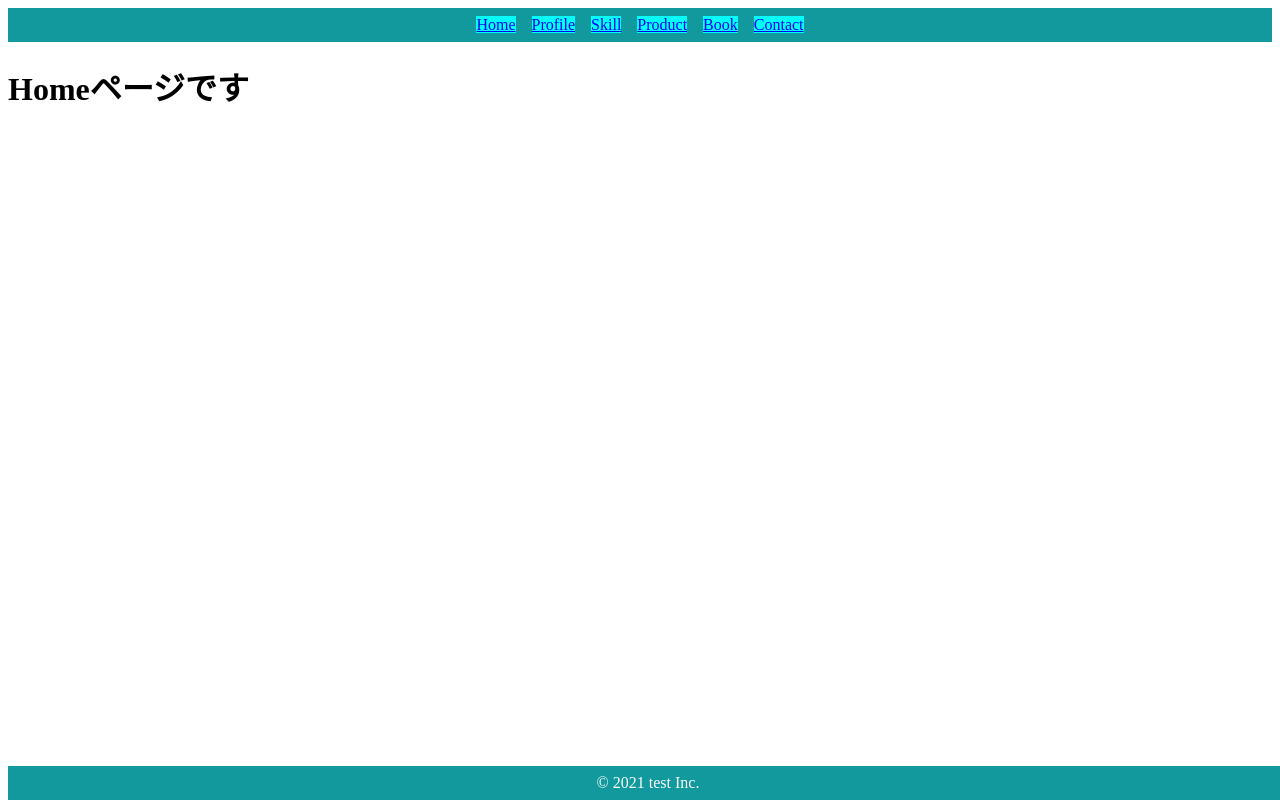
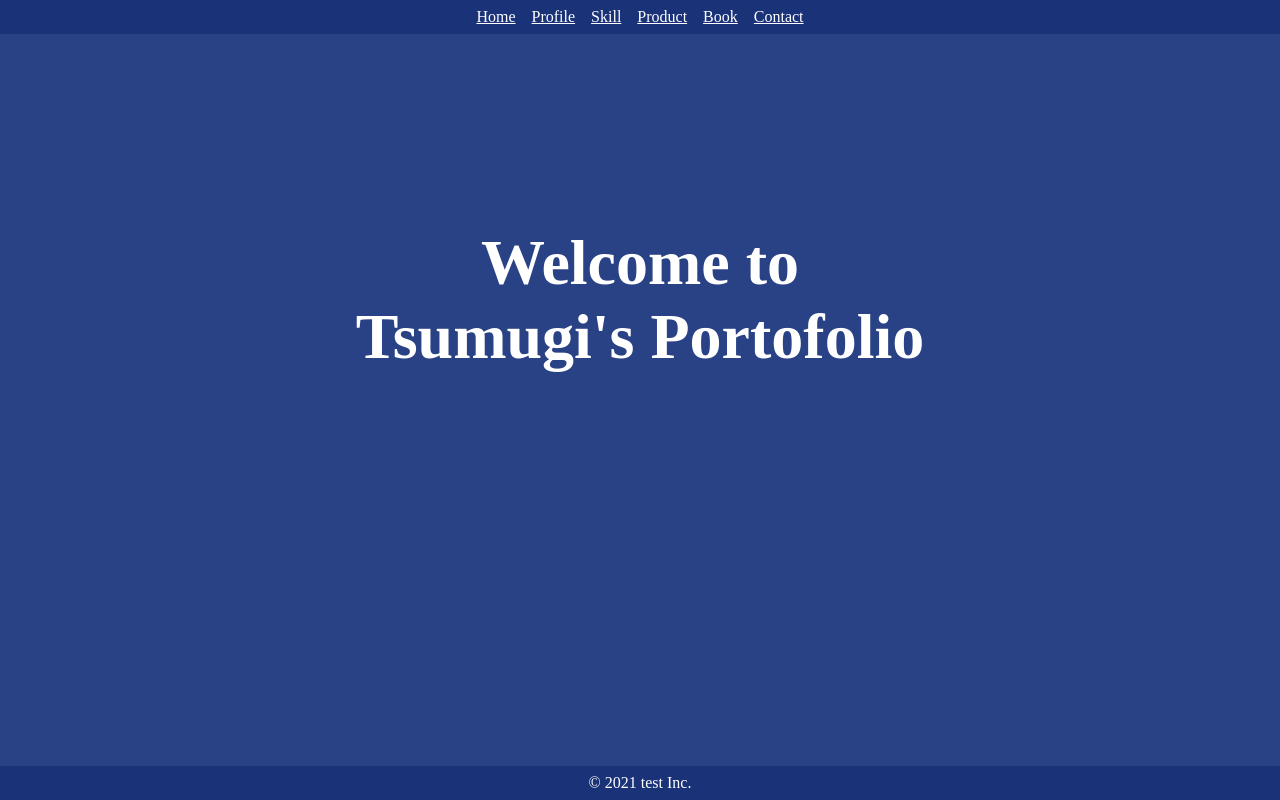
Before and after one commit to it-tsumugi/reactPortfolio, a React (Create React App) app: page / in a window 1280 px wide. Built offline with nearby package versions, Linux system fonts and the light colour scheme.

Commit message:
色の変更

```diff
--- a/public/index.html
+++ b/public/index.html
@@ -4,9 +4,10 @@
     <meta charset="utf-8" />
     <meta name="viewport" content="width=device-width, initial-scale=1" />
     <meta name="theme-color" content="#000000" />
-    <title>Hello,World</title>
+    <title>reactPortfolio</title>
   </head>
-  <body>
+  <!--余白が出ないように-->
+  <body style="margin: 0;">
     <noscript>You need to enable JavaScript to run this app.</noscript>
     <div id="root"></div>
   </body>
--- a/src/components/atoms/layout/Footer.tsx
+++ b/src/components/atoms/layout/Footer.tsx
@@ -10,7 +10,7 @@ export const Footer: FC = () =>{
 }
 
 const SFooter = styled.header`
-    background-color: #11999e;
+    background-color: #193278;
     color: #fff;
     text-align: center;
     padding: 8px 0;
--- a/src/components/atoms/layout/Header.tsx
+++ b/src/components/atoms/layout/Header.tsx
@@ -26,7 +26,8 @@ export const Header: FC = () => {
 };
 
 const SHeader = styled.header`
-    background-color: #11999e;
+    background-color: #193278;
+    width: 100%;
     color: #fff;
     text-align: center;
     padding: 8px 0;
@@ -34,6 +35,5 @@ const SHeader = styled.header`
 
 const SLink = styled(Link)`
     margin: 0 8px;
-    background-color: aqua;
-
+    color: white;
 `;
--- a/src/components/pages/Home.tsx
+++ b/src/components/pages/Home.tsx
@@ -1,7 +1,15 @@
+import styled from "styled-components";
+
 export const Home =() => {
     return (
-        <div>
-            <h1>Homeページです</h1>
-        </div>
+            <Smessage>
+                <div>Welcome to </div>
+                <div>Tsumugi's Portofolio</div>
+            </Smessage>
     );
 };
+
+const Smessage = styled.h1`
+    font-size: 64px;
+    margin: 15% auto;
+`;
--- a/src/index.tsx
+++ b/src/index.tsx
@@ -4,16 +4,17 @@ import styled from "styled-components";
 import {App} from './App';
 
 const SApp = styled.div`
-  background-color: #e4f9f5;
-  margin: 0;
+  background-color: #294286;
+  text-align: center;
+  color: white;
   min-height: 100vh;
 `;
 
 ReactDOM.render(
   <React.StrictMode>
-   {/* <SApp>*/}
-     <App />
-    {/*</SApp>*/}
+    <SApp>
+      <App />
+    </SApp>
   </React.StrictMode>,
-  document.getElementById('root')
+  document.getElementById("root")
 );
```
